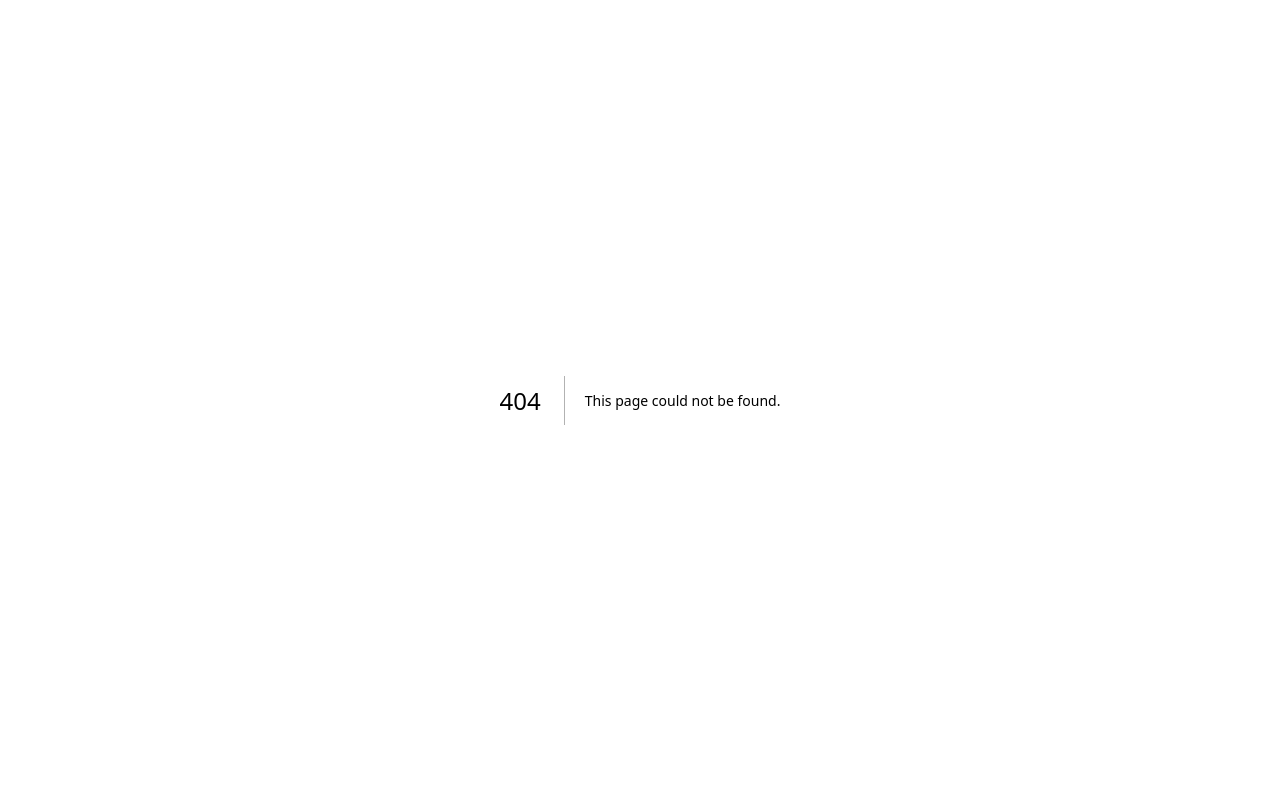
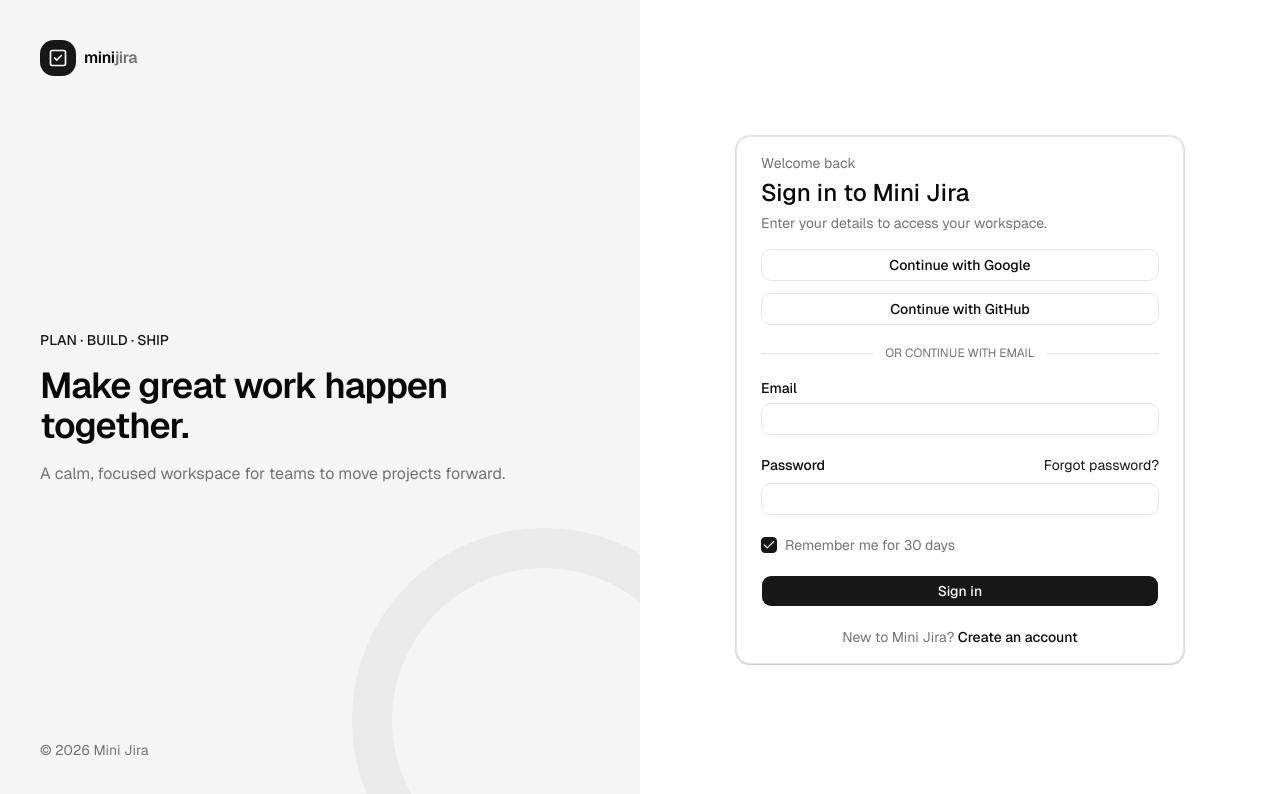
Before and after one commit to mohammad-yg/mini-jira, a Next.js app: page /auth/login in a window 1280 px wide. Before the commit this address had no page. Shown: the top 794 px of the page. Built offline with nearby package versions, Linux system fonts and the light colour scheme.

Commit message:
feat(auth): protect panel routes with proxy

```diff
--- /dev/null
+++ b/src/app/auth/login/page.tsx
@@ -0,0 +1,5 @@
+import { AuthLogin } from "@/auth/containers/AuthLogin"
+
+export default function LoginPage() {
+    return <AuthLogin />
+}
--- /dev/null
+++ b/src/app/auth/register/page.tsx
@@ -0,0 +1,5 @@
+import { AuthRegister } from "@/auth/containers/AuthRegister"
+
+export default function RegisterPage() {
+    return <AuthRegister />
+}
--- a/src/auth/components/AuthLoginForm.tsx
+++ b/src/auth/components/AuthLoginForm.tsx
@@ -33,7 +33,7 @@ export function AuthLoginForm({ onSubmit, emailInputProps, passwordInputProps, e
                     <label className="flex items-center gap-2 text-sm text-muted-foreground"><Checkbox defaultChecked />Remember me for 30 days</label>
                     {errors.form ? <p role="alert" className="text-sm text-destructive">{errors.form}</p> : null}
                     <Button type="submit" className="w-full" disabled={isSubmitting}>{isSubmitting ? "Signing in…" : "Sign in"}</Button>
-                    <p className="text-center text-sm text-muted-foreground">New to Mini Jira? <a className="font-medium text-foreground underline-offset-4 hover:underline" href="#sign-up">Create an account</a></p>
+                    <p className="text-center text-sm text-muted-foreground">New to Mini Jira? <a className="font-medium text-foreground underline-offset-4 hover:underline" href="/auth/register">Create an account</a></p>
                 </form>
             </CardContent>
         </Card>
--- a/src/auth/components/AuthRegisterForm.tsx
+++ b/src/auth/components/AuthRegisterForm.tsx
@@ -31,7 +31,7 @@ export function AuthRegisterForm({ onSubmit, nameInputProps, emailInputProps, pa
                     {errors.form ? <p role="alert" className="text-sm text-destructive">{errors.form}</p> : null}
                     <Button type="submit" className="w-full" disabled={isSubmitting}>{isSubmitting ? "Creating account…" : "Create account"}</Button>
                     <p className="text-center text-xs text-muted-foreground">By continuing, you agree to our <a href="#terms" className="underline underline-offset-4">Terms of Service</a> and <a href="#privacy" className="underline underline-offset-4">Privacy Policy</a>.</p>
-                    <p className="text-center text-sm text-muted-foreground">Already have an account? <a className="font-medium text-foreground underline-offset-4 hover:underline" href="#sign-in">Sign in</a></p>
+                    <p className="text-center text-sm text-muted-foreground">Already have an account? <a className="font-medium text-foreground underline-offset-4 hover:underline" href="/auth/login">Sign in</a></p>
                 </form>
             </CardContent>
         </Card>
--- /dev/null
+++ b/src/proxy.ts
@@ -0,0 +1,17 @@
+import { auth } from "@/auth"
+import { NextResponse } from "next/server"
+
+export default auth((request) => {
+    const pathname = request.nextUrl.pathname
+    const isAuthPage = pathname === "/auth" || pathname.startsWith("/auth/")
+
+    if (isAuthPage || request.auth?.user) {
+        return NextResponse.next()
+    }
+
+    return NextResponse.redirect(new URL("/auth/login", request.url))
+})
+
+export const config = {
+    matcher: ["/((?!api|_next/static|_next/image|favicon.ico|.*\\..*).*)"],
+}
```
